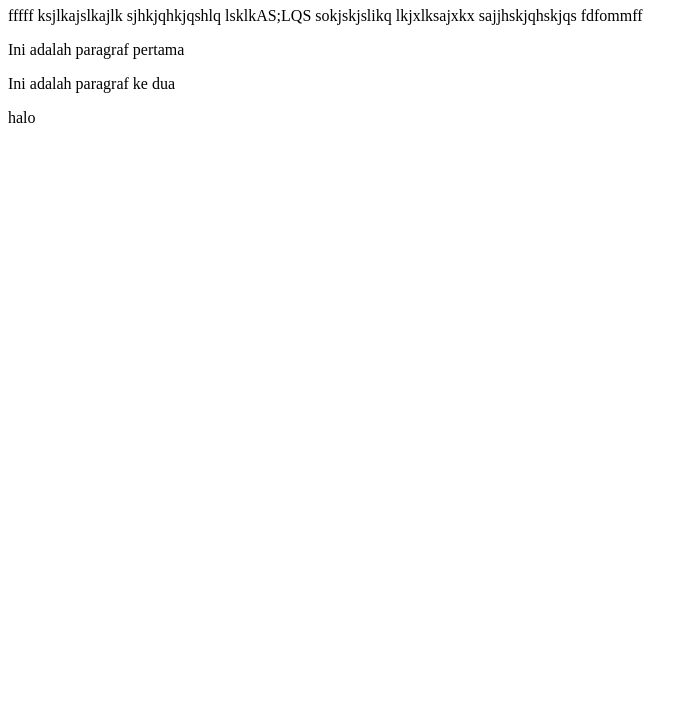
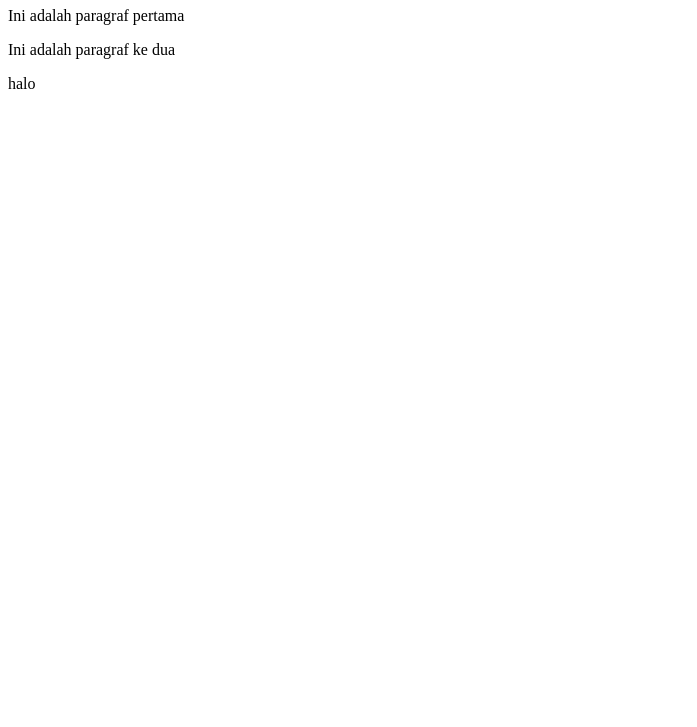
Before and after one commit to stanleyyys/Praktek-06-Github_Stan, a plain HTML site: page index.html in a window 1280 px wide. Shown: the part 73-800 px from the top of the page, without its empty margins (0-697 px from the left). Drawn offline with Linux system fonts and the light colour scheme.

Commit message:
Update index.html

```diff
--- a/index.html
+++ b/index.html
@@ -7,16 +7,10 @@
 </head>
 <body>
     <h1>Judul Artikel</h1>
-fffff
-    ksjlkajslkajlk
-    sjhkjqhkjqshlq
-    lsklkAS;LQS
-    sokjskjslikq
-    lkjxlksajxkx
-    sajjhskjqhskjqs
-    fdfommff
+
     <p>Ini adalah paragraf pertama</p>
     <p>Ini adalah paragraf ke dua</p>
     <p>halo</p>
+
 </body>
 </html>
```
